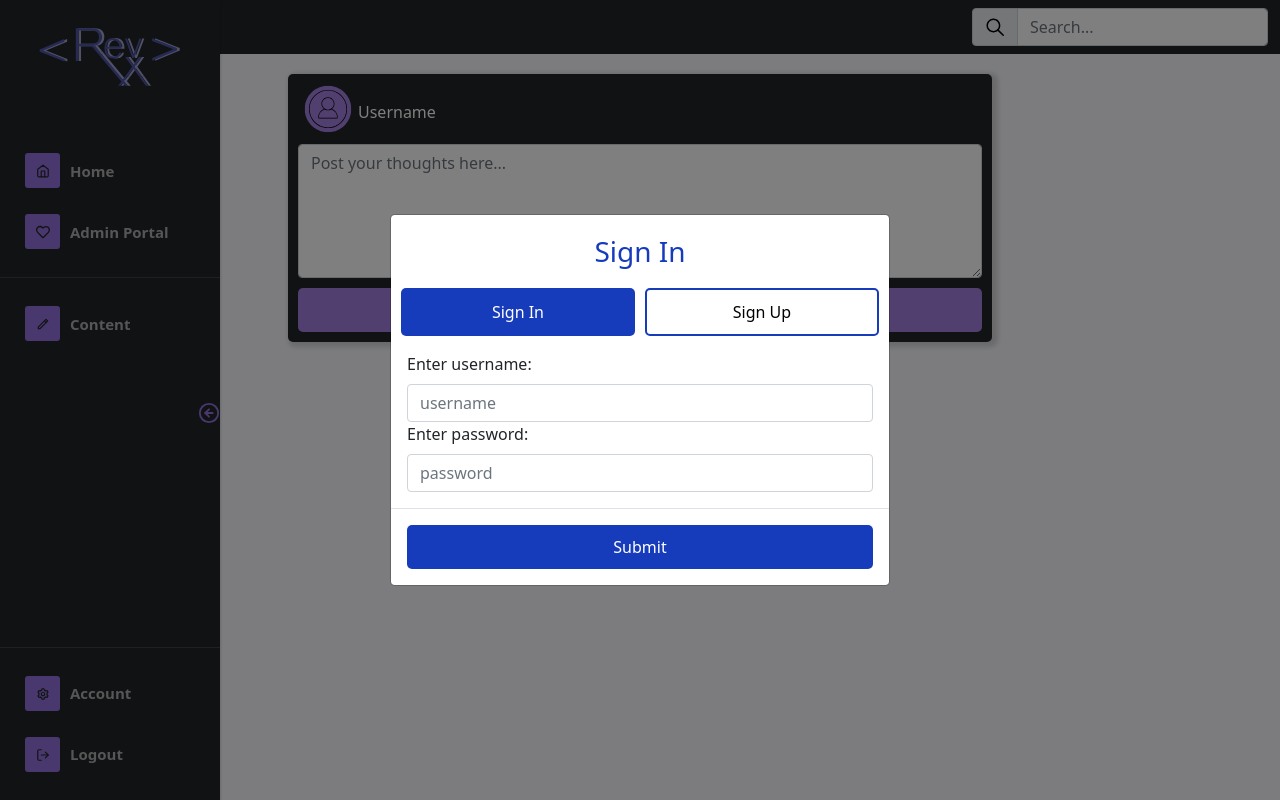
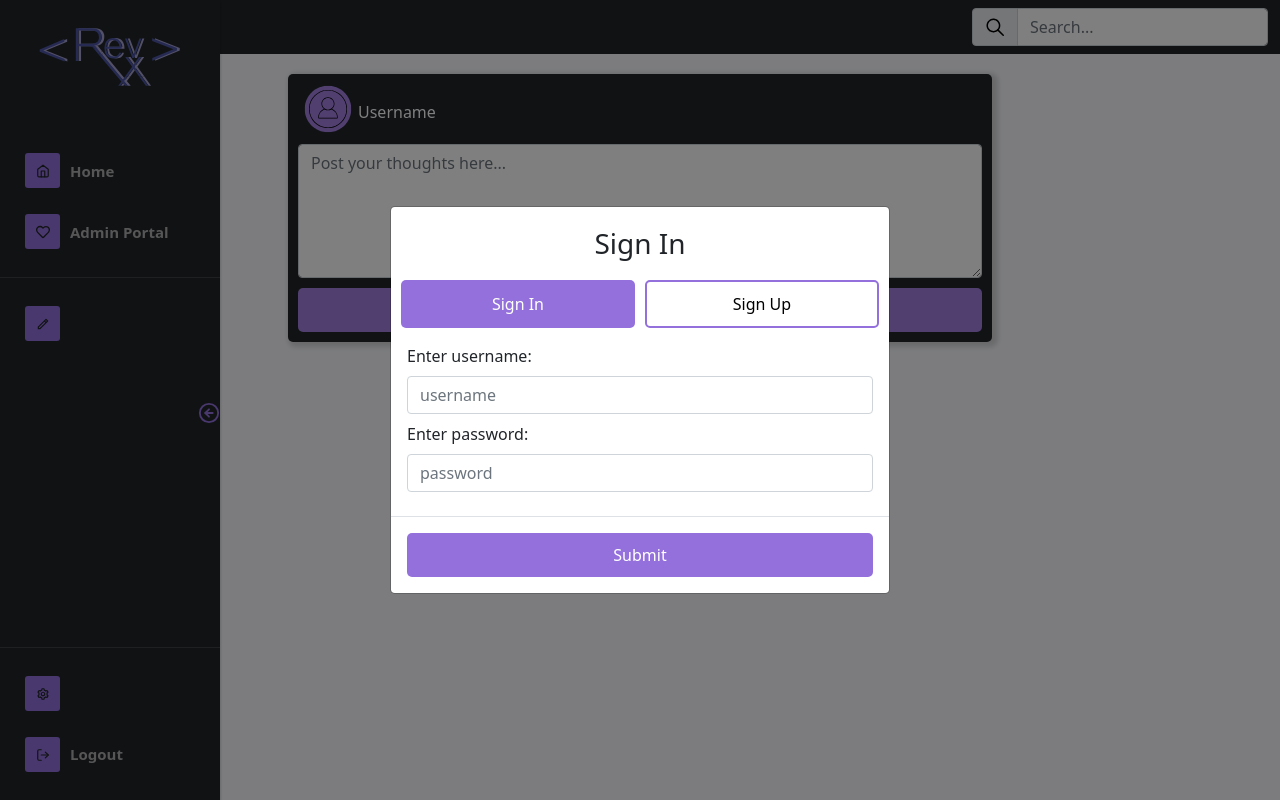
Before and after one commit to StefWebDesigner/RevX, a React (Create React App) app in the folder projectapp/: page / in a window 1280 px wide. Built offline with nearby package versions, Linux system fonts and the light colour scheme.

Commit message:
undefined value bug fixed for login/signup

```diff
--- a/projectapp/src/components/navbar/Navbar.js
+++ b/projectapp/src/components/navbar/Navbar.js
@@ -32,8 +32,7 @@ const Navbar = ({setShowLogin}) => {
     // //GETTING THE USER
     useEffect(() => {
         setUser(JSON.parse(localStorage.getItem("user")))
-    }, []);
-
+    });
     function logout() {
         setUser(null);
         localStorage.removeItem("user");
@@ -77,7 +76,7 @@ const Navbar = ({setShowLogin}) => {
                     <SidebarContent>
                         <Menu iconShape="square">
                             <MenuItem icon={<RiPencilLine/>}>
-                                <a>Content</a>
+                                Content
                             </MenuItem>
 
                         </Menu>
@@ -87,7 +86,7 @@ const Navbar = ({setShowLogin}) => {
                     <SidebarFooter>
                         <Menu iconShape="square">
                             <MenuItem icon={<BiCog/>}>
-                                <a>Account</a>
+                                Account
                             </MenuItem>
                             <MenuItem icon={<FiLogOut/>}>
                                 <Link to="/" onClick={() => logout()}>Logout</Link>
--- a/projectapp/src/components/users-comps/Login.js
+++ b/projectapp/src/components/users-comps/Login.js
@@ -24,7 +24,8 @@ function Login(props) {
 
         e.preventDefault();
 
-        var { username, password } = document.forms[0];
+        const loginForm = document.getElementById("loginform");
+        var { username, password } = loginForm.elements;
 
         //check that username is not only whitespace
         if(!username.value.trim()){
@@ -44,6 +45,7 @@ function Login(props) {
                     //PASS DATA RECIEVED FROM AXIOS CALL TO SETUSER
                     setUser(data);
                     localStorage.setItem("user", JSON.stringify(data));
+                    setErrorMessages({});
 
                 } else {
                     // Invalid password
@@ -70,15 +72,12 @@ function Login(props) {
 
     const renderForm = (
         <Modal
-            //I added this
-            // show={true}
-            //ORIGNAL CODE
             show={props.showLogin}
             size="md"
             aria-labelledby="contained-modal-title-vcenter"
             centered
         >
-            <Form onSubmit={handleSubmit}>
+            <Form id="loginform" onSubmit={handleSubmit}>
                 <Modal.Header bsPrefix="formheading">
                     {/* <Modal.Header> */}
                     <h3>Sign In</h3>
@@ -93,12 +92,12 @@ function Login(props) {
                 </Modal.Header>
 
                 <Modal.Body>
-                    <Form.Group>
+                    <Form.Group className="mb-2">
                         <Form.Label>Enter username: </Form.Label>
                         <Form.Control type="text" name="username" placeholder="username" required />
                         {renderErrorMessage("uname")}
                     </Form.Group>
-                    <Form.Group>
+                    <Form.Group className="mb-2">
                         <Form.Label>Enter password: </Form.Label>
                         <Form.Control type="password" name="password" placeholder="password" required />
                         {renderErrorMessage("pass")}
--- a/projectapp/src/components/users-comps/Signup.js
+++ b/projectapp/src/components/users-comps/Signup.js
@@ -24,8 +24,10 @@ const Signup = (props) => {
     function handleSubmit(e){
         e.preventDefault();
 
-        const { first, last, username, password, city, state, email, account } = document.forms[0];
+        const regForm = document.getElementById("regform");
+        const { first, last, username, password, city, state, email, account } = regForm;
 
+        console.log(regForm);
         const emailFormat =
             /^[a-zA-Z0-9.!#$%&'*+/=?^_`{|}~-]+@[a-zA-Z0-9-]+(?:\.[a-zA-Z0-9-]+)*$/;
 
@@ -104,45 +106,45 @@ const Signup = (props) => {
             aria-labelledby="contained-modal-title-vcenter"
             centered
         >
-            <Form onSubmit={handleSubmit}>
+            <Form id="regform" onSubmit={handleSubmit}>
                 <Modal.Header bsPrefix="formheading">
                     <h3>Sign Up</h3>
                     <div className="formbuttons">
                         <button className="unselectedbutton" onClick={changeForm}>
                             Sign In
                         </button>
-                        <button className="selectedbutton">
+                        <button className="selectedbutton" disabled>
                             Sign Up
                         </button>
                     </div>
                 </Modal.Header>
 
                 <Modal.Body>
-                    <Form.Group>
+                    <Form.Group className="mb-2">
                         <Form.Label>Enter first name: </Form.Label>
                         <Form.Control type="text" name="first" placeholder="first name" required />
                         {renderErrorMessage("fullname")}
                     </Form.Group>
-                    <Form.Group>
+                    <Form.Group className="mb-2">
                         <Form.Label>Enter last name: </Form.Label>
                         <Form.Control type="text" name="last" placeholder="last name" required />
                         {renderErrorMessage("fullname")}
                     </Form.Group>
-                    <Form.Group>
+                    <Form.Group className="mb-2">
                         <Form.Label>Enter username: </Form.Label>
                         <Form.Control type="text" name="username" placeholder="username" required />
                         {renderErrorMessage("unameused")}
                     </Form.Group>
-                    <Form.Group>
+                    <Form.Group className="mb-2">
                         <Form.Label>Enter password: </Form.Label>
                         <Form.Control type="password" name="password" placeholder="password" required />
                         {renderErrorMessage("pass")}
                     </Form.Group>
-                    <Form.Group>
+                    <Form.Group className="mb-2">
                         <Form.Label>Enter city: </Form.Label>
                         <Form.Control type="text" name="city" placeholder="city" required />
                     </Form.Group>
-                    <Form.Group>
+                    <Form.Group className="mb-2">
                         <Form.Label>Enter state: </Form.Label>
                         <Form.Select aria-label="Choose state" name="state">
                             <option>Select state</option>
@@ -198,11 +200,11 @@ const Signup = (props) => {
                             <option value="WY">Wyoming</option>
                         </Form.Select>
                     </Form.Group>
-                    <Form.Group>
+                    <Form.Group className="mb-2">
                         <Form.Label>Enter email: </Form.Label>
                         <Form.Control type="email" name="email" placeholder="email" required />
                     </Form.Group>
-                    <Form.Group>
+                    <Form.Group className="mb-2">
                         <Form.Label>Position: </Form.Label>
                         <Form.Select aria-label="Choose position" name="account">
                             <option>Select position</option>
--- a/projectapp/src/components/users-comps/forms.css
+++ b/projectapp/src/components/users-comps/forms.css
@@ -1,6 +1,6 @@
 /* Login/Registration Form */
 .formheading {
-    color: #163BBB;
+    color: #212529;
     text-align: center;
     padding: 20px 5px 0 5px;
     border-radius: 2px;
@@ -14,7 +14,7 @@
 }
 
 .selectedbutton {
-    background: #163BBB;
+    background: mediumpurple;
     width: 50%;
     padding: 10px;
     margin: 10px 5px 0 5px;
@@ -24,23 +24,23 @@
 }
 
 .unselectedbutton {
-    background: rgba(0, 212, 255, 0);
     width: 50%;
     padding: 10px;
     margin: 10px 5px 0 5px;
-    border: #163BBB solid 2px;
+    border: mediumpurple solid 2px;
+    background-color: white;
     border-radius: 5px;
     color: black;
 }
 
 .unselectedbutton:hover {
-    background: #214ff4;
-    border: #214ff4 solid 2px;
+    background: rgb(105, 67, 181);
+    border: rgb(105, 67, 181) solid 2px;
     color:white;
 }
 
 .loginbtn {
-    background: #163BBB;
+    background: mediumpurple;
     width: 100%;
     padding: 10px;
     border: none;
@@ -49,7 +49,7 @@
 }
 
 .loginbtn:hover {
-    background-color: #214ff4;
+    background-color: rgb(105, 67, 181);
 }
 
 .loginbtn:active {
--- a/projectapp/src/custom.css
+++ b/projectapp/src/custom.css
@@ -231,5 +231,12 @@
 }
 
 .post-container{
-
+    margin: 20px auto;
+    padding: 10px;
+    width: 55%;
+    border: #a07ede solid 2px;
+    background-color: white;
+    color: black;
+    border-radius: 5px;
+    box-shadow: 3px 2px 5px 3px rgba(0, 0, 0, 0.15);
 }
```
